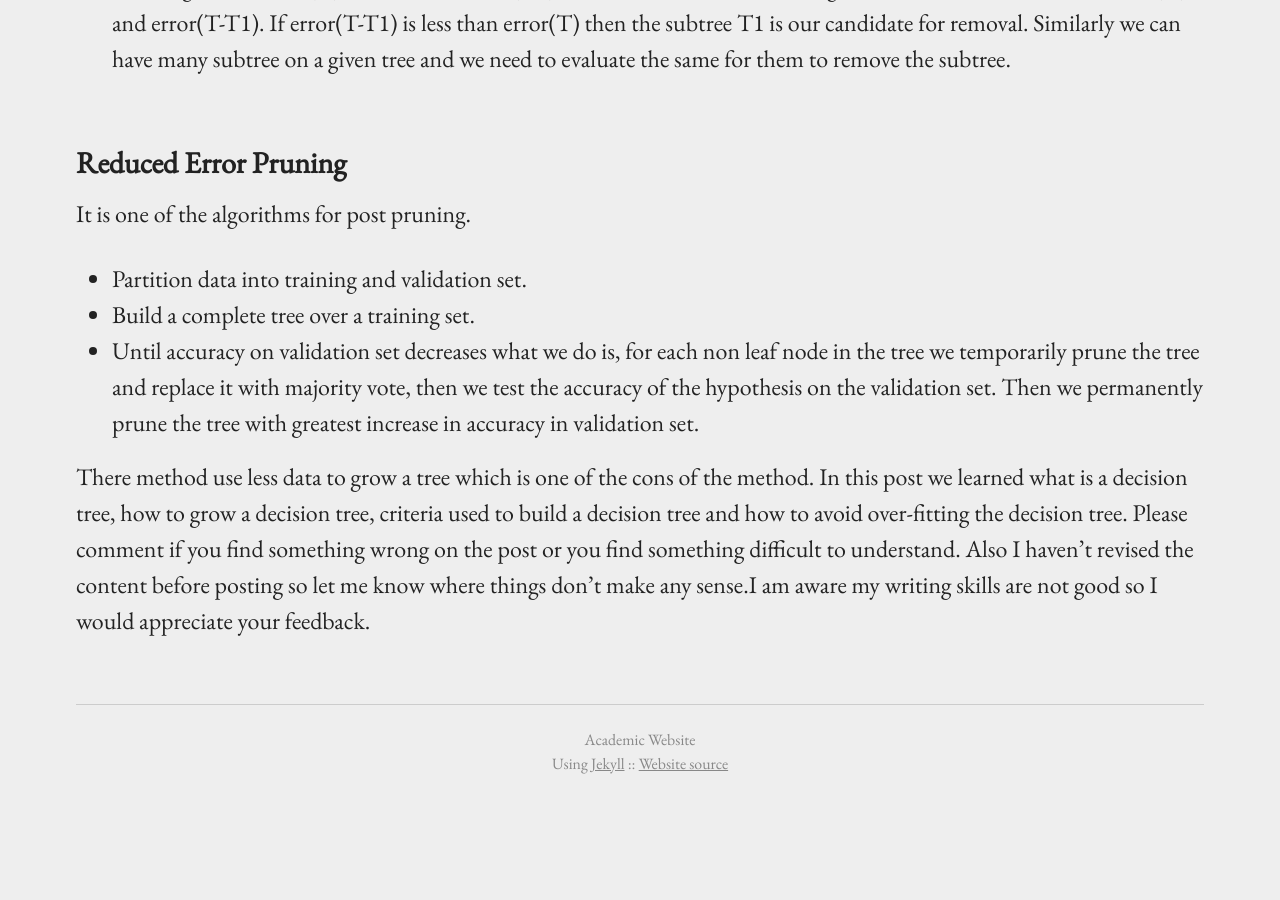
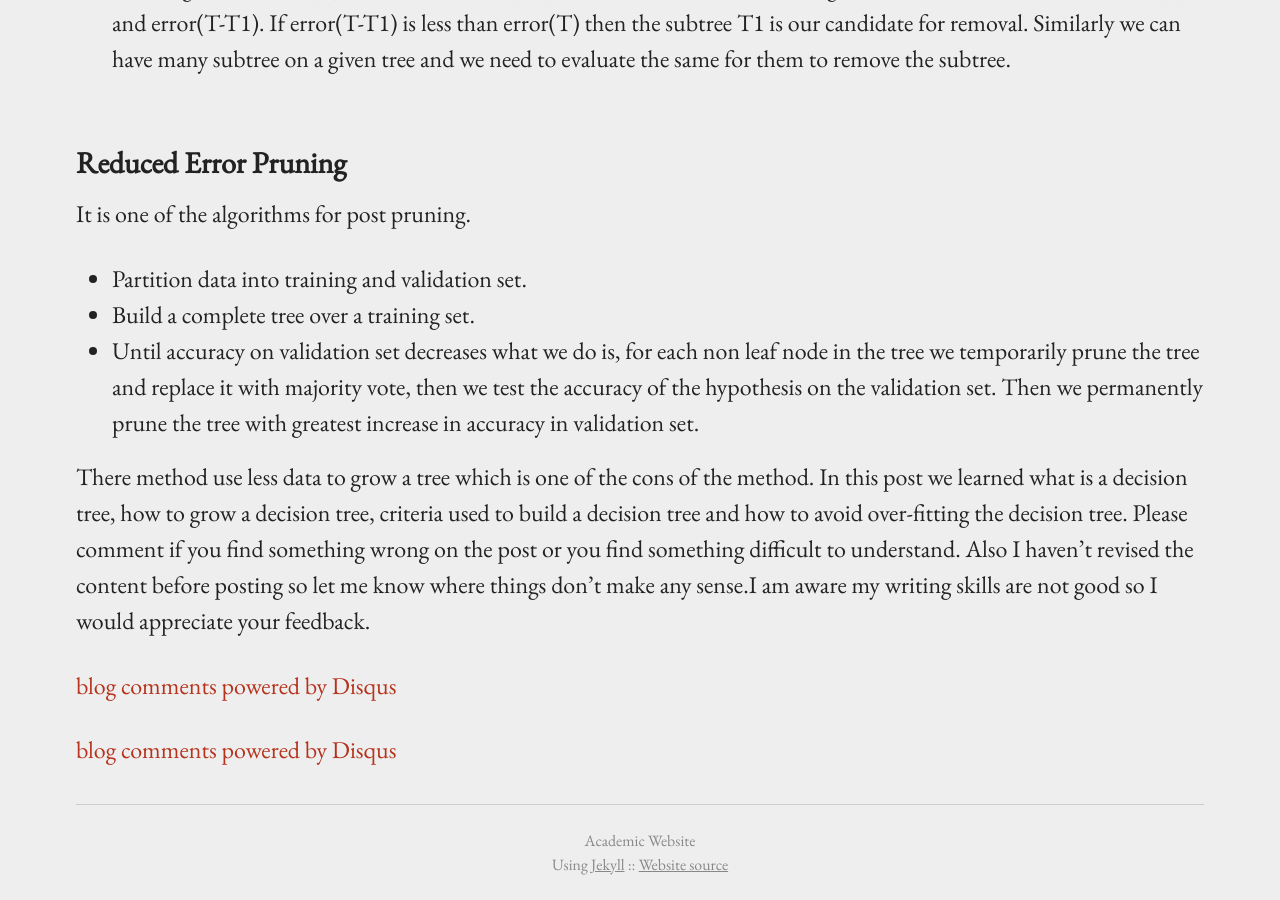
Before and after one commit to BadrinathS/BadrinathS.github.io, a Jekyll site: the page built from _posts/2018-09-19-Introduction-to-decision-trees.md, in a window 1280 px wide and 900 px high, scrolled down 6416 px. Built offline with Jekyll 4.4.1, drawn with Linux system fonts in a browser that asks for light colours; comment, search, counter and statistics services are not loaded; before the commit the page ends 7216 px from its top, so only the background shows below that.

Commit message:
Update _config.yml

```diff
--- a/_config.yml
+++ b/_config.yml
@@ -43,9 +43,9 @@ analytics:
 # Set 'provider' to false to turn commenting off globally.
 #
 comments:
-    provider:
+    provider: disqus
     disqus:
-      short_name:
+      short_name: boneysinghal
     livefyre:
       site_id:
     intensedebate:
```
